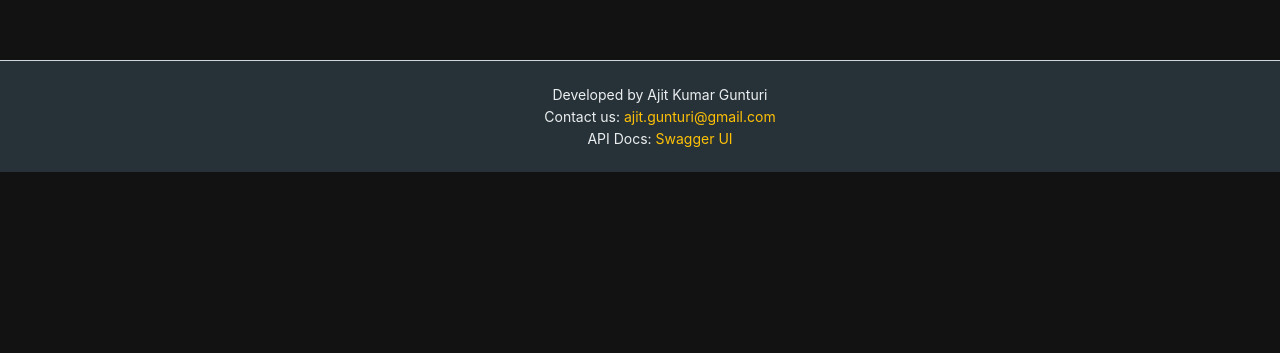
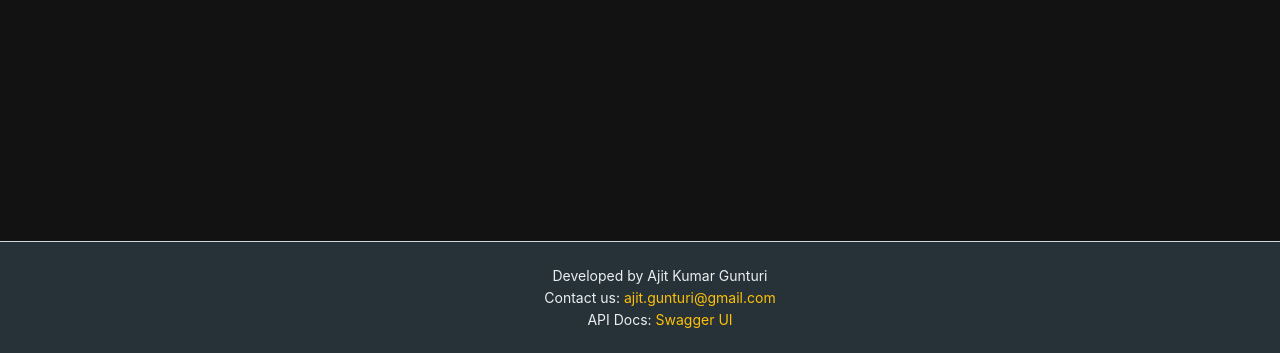
Before and after one commit to ajitgunturi/personal-finance-web-app, a React (Create React App) app: page /userdetails in a window 1280 px wide. Shown: the part 628-981 px from the top of the page. Before the commit the page ends 800 px from the top, so only its background shows below. Built offline with nearby package versions, Linux system fonts and the light colour scheme; no server answers; the HTML template or start-up script is replaced by a standard one.

Commit message:
style(layout):rearranged styling

```diff
--- a/src/App.js
+++ b/src/App.js
@@ -10,14 +10,21 @@ const Home = () => <div className="App">Welcome to personal finance application!
 function App() {
   return (
     <Router>
+      <header>
+        <Header />
+      </header>
+
       <div className="App">
-        <Header />
         <Routes>
           <Route path="/" element={<Home />} />
           <Route path="/userdetails" element={<UserDetails />} />
         </Routes>
-        </div>
+      </div>
+
+      <footer>
         <Footer />
+      </footer>
+
 
     </Router>
   );
--- a/src/components/Footer.css
+++ b/src/components/Footer.css
@@ -6,7 +6,7 @@
     background-color: #263238;
     color: #ECEFF1;
     border-top: 1px solid #CFD8DC;
-    position: absolute;
+    position: relative;
     bottom: 0;
     width: 100%;
 }
```
